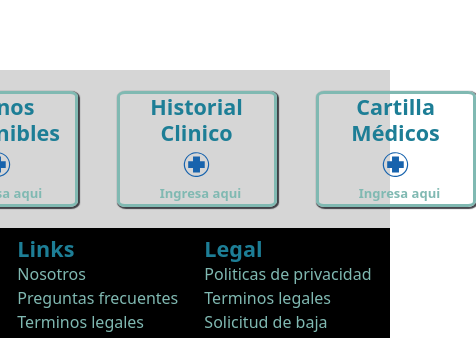
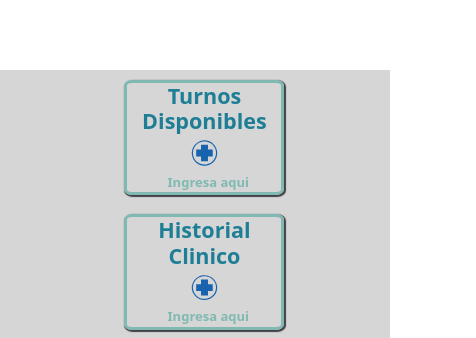
Before and after one commit to No-Country/C1-G4, a React (Create React App) app in the folder client/: page / in a window 390 px wide. Shown: the part 443-781 px from the top of the page, 476 px wide, since content can reach past the window. Built offline with nearby package versions, Linux system fonts and the light colour scheme.

Commit message:
cambios CardModule

```diff
--- a/client/src/components/Card/Card.js
+++ b/client/src/components/Card/Card.js
@@ -1,32 +1,33 @@
 import React, { Fragment } from "react";
 import styles from "../../styles/Card.module.css";
 import logo from "../../images/medic.svg";
+import { Link } from "react-router-dom";
 
 function Card() {
   return (
     <Fragment>
       <div className={styles.container}>
-        <a href="#" className={styles.btn}>
+        <Link to="#" className={styles.btn}>
           <div className={styles.boton}>
             <h4>Turnos Disponibles</h4>
             <img src={logo} alt="" />
             <p>Ingresa aqui</p>
           </div>
-        </a>
-        <a href="#" className={styles.btn}>
+        </Link>
+        <Link to="#" className={styles.btn}>
           <div className={styles.boton}>
             <h4>Historial Clinico</h4>
             <img src={logo} alt="" />
             <p>Ingresa aqui</p>
           </div>
-        </a>
-        <a href="#" className={styles.btn}>
+        </Link>
+        <Link to="/especialidades" className={styles.btn}>
           <div className={styles.boton}>
             <h4>Cartilla Médicos</h4>
             <img src={logo} alt="" />
             <p>Ingresa aqui</p>
           </div>
-        </a>
+        </Link>
       </div>
     </Fragment>
   );
--- a/client/src/styles/Card.module.css
+++ b/client/src/styles/Card.module.css
@@ -23,8 +23,8 @@
   flex-wrap: wrap-reverse;
   text-align: center;
   align-items: center;
+}
 
-}
 .boton:hover{
   background: #343759;
   color: #f1f1f2;
@@ -39,3 +39,28 @@ img{
 a{
   margin: 5%;
 }
+
+
+@media screen and (min-width: 1025px) {
+}
+@media (min-width: 768px) and (max-width:1024px) {
+}
+@media (min-width: 366px) and (max-width:767px) {
+    .container{
+  background-color: rgb(214, 214, 214);
+  display: grid;
+  align-items: stretch;
+  justify-content: center;
+  }
+}
+@media (min-width: 160px) and (max-width: 365px) {
+  .fondo {
+    background-size: 150%;
+  }
+  .container{
+  background-color: rgb(214, 214, 214);
+  display: grid;
+  align-items: stretch;
+  justify-content: center;
+  }
+}
```
